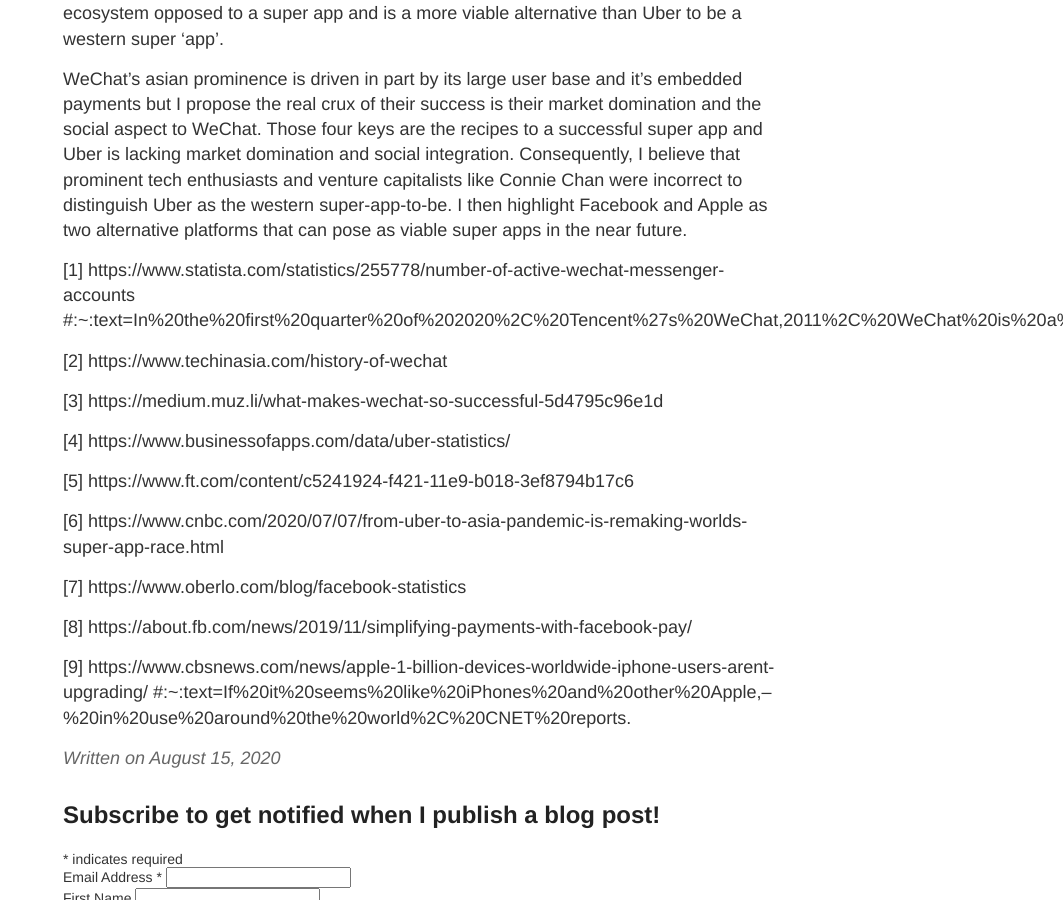
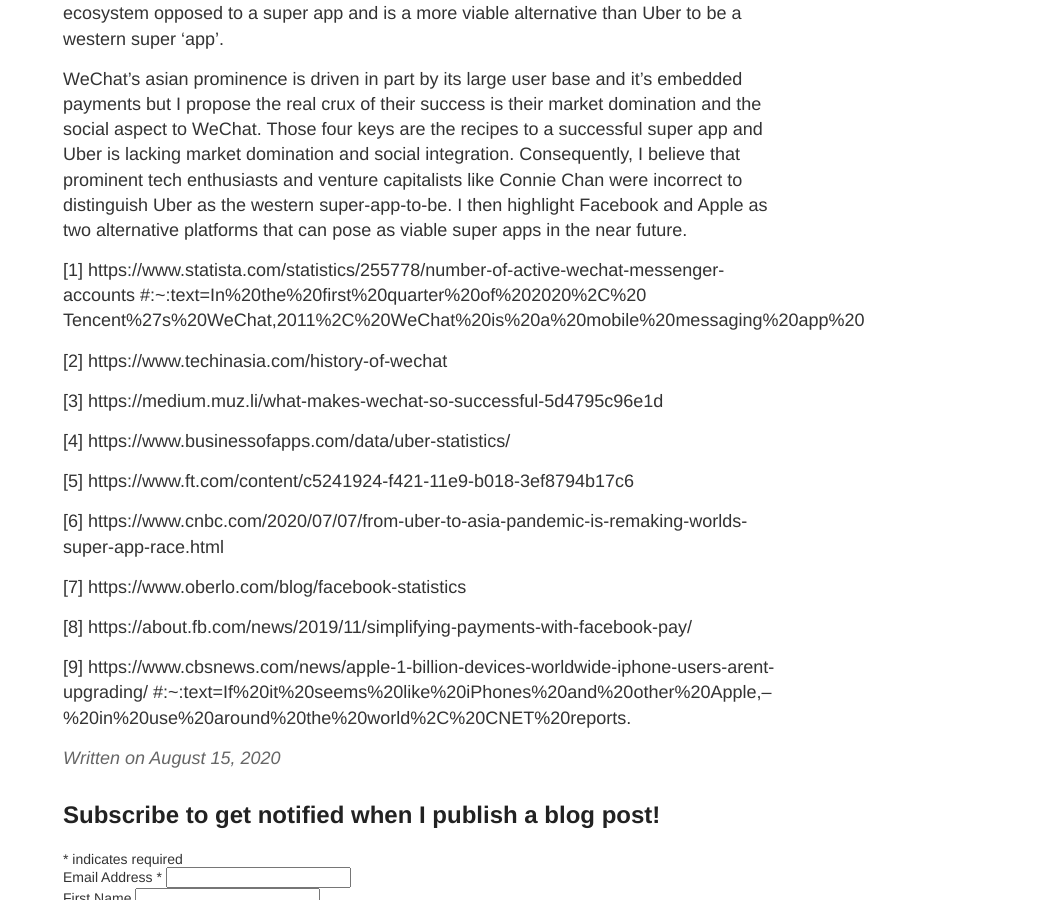
Before and after one commit to andre-fu/blog, a Jekyll site: the page built from _posts/2020-08-15-uber-as-a-superapp.md, in a window 1280 px wide and 900 px high, scrolled down 2850 px. Shown: the whole window, without its empty margins (217-1280 px from the left). Built offline with Jekyll 4.4.1, drawn with Linux system fonts in a browser that asks for light colours; comment, search, counter and statistics services are not loaded.

Commit message:
uber post

```diff
--- a/_posts/2020-08-15-uber-as-a-superapp.md
+++ b/_posts/2020-08-15-uber-as-a-superapp.md
@@ -43,7 +43,8 @@ WeChat’s asian prominence is driven in part by its large user base and it’s
 
 
 [1] https://www.statista.com/statistics/255778/number-of-active-wechat-messenger-accounts
-#:~:text=In%20the%20first%20quarter%20of%202020%2C%20Tencent%27s%20WeChat,2011%2C%20WeChat%20is%20a%20mobile%20messaging%20app%20
+#:~:text=In%20the%20first%20quarter%20of%202020%2C%20
+Tencent%27s%20WeChat,2011%2C%20WeChat%20is%20a%20mobile%20messaging%20app%20
 
 [2] https://www.techinasia.com/history-of-wechat
 
```
